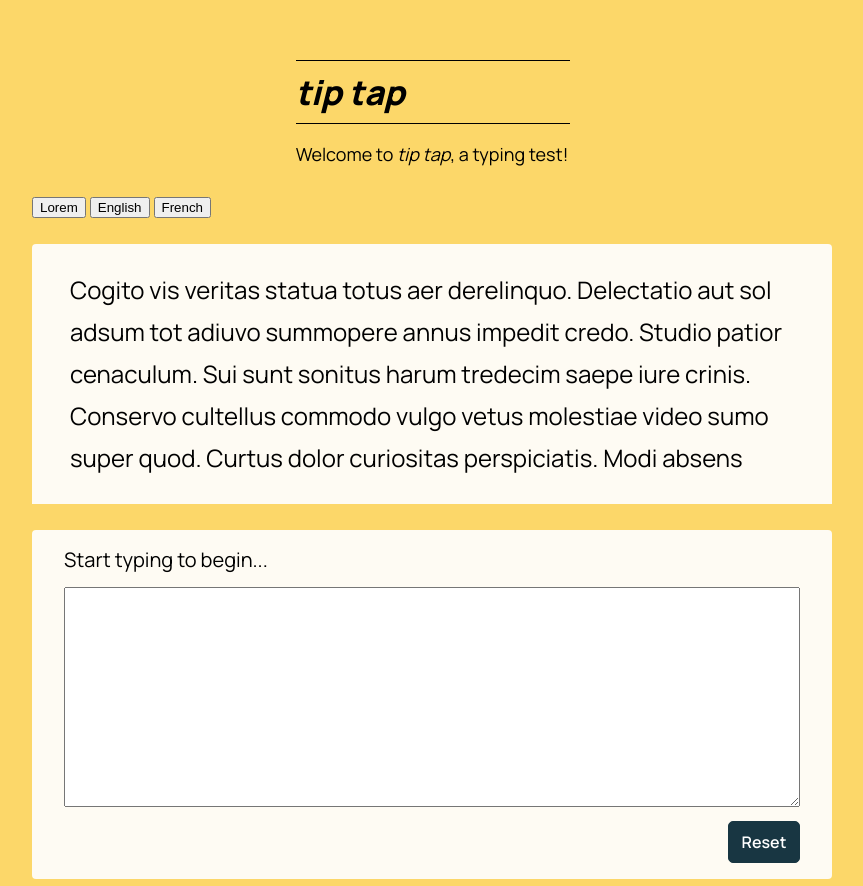
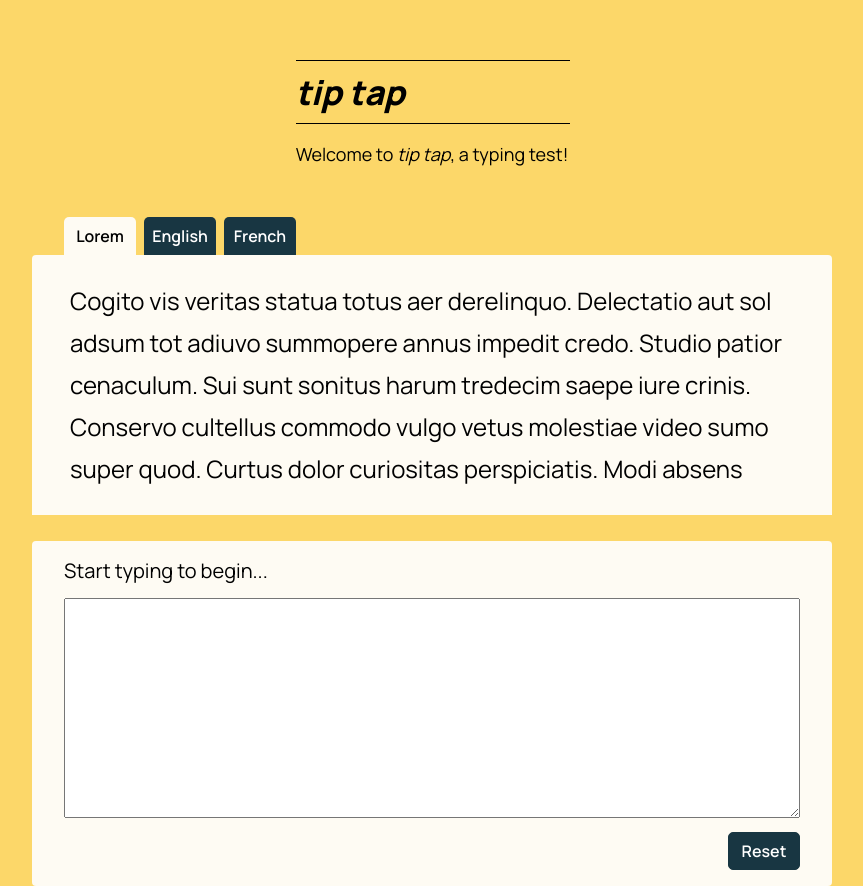
Before and after one commit to Asterids/tiptap, a SvelteKit app: page / in a window 1280 px wide. Shown: the whole page, without its empty margins (208-1071 px from the left). Built offline with nearby package versions, Linux system fonts and the light colour scheme.

Commit message:
make lang select buttons into tabs, improve structure & styling

```diff
--- a/src/routes/TypingTest/Input.svelte
+++ b/src/routes/TypingTest/Input.svelte
@@ -2,13 +2,13 @@
   import { inputText } from "./store";
 </script>
 
-<div class="input-container">
+<section class="input-container">
   <form class="input-box">
     <label for="type-here">Start typing to begin...</label>
     <textarea id="type-here" rows="10" cols="19" bind:value={$inputText} />
     <button on:click={() => inputText.set('')}>Reset</button>
   </form>
-</div>
+</section>
 
 <style>
   .input-container {
@@ -44,20 +44,6 @@
   }
 
   button {
-    width: 72px;
-    height: 42px;
     align-self: flex-end;
-    font-size: 16px;
-    background-color: #183642;
-    border: 1px solid #183642;
-    border-radius: 5px;
-    font-family: Manrope;
-    font-weight: 600;
-    color: #fff;
-  }
-
-  button:hover {
-    background-color: #c1e4ff;
-    color: #000;
   }
 </style>
--- a/src/routes/TypingTest/SampleText.svelte
+++ b/src/routes/TypingTest/SampleText.svelte
@@ -6,27 +6,51 @@
     selectedLang.set(lang);
     sampleText.set(generateSampleText(lang));
   }
+
+  let isSelected = (selectedLang: string, lang: string) => {
+    return $selectedLang === lang ? 'selected' : '';
+  }
 </script>
 
-<div>
+<section class="sample-text">
   <div class="lang-selection">
-    <button class="lang-selection-tab" on:click={() => handleSelectTab('lorem')} value="lorem" name="lorem">Lorem</button>
-    <button class="lang-selection-tab" on:click={() => handleSelectTab('english')} value="english" name="english">English</button>
-    <button class="lang-selection-tab" on:click={() => handleSelectTab('french')} value="french" name="french">French</button>
+    <button class="lang-selection-tab {isSelected($selectedLang, 'lorem')}" on:click={() => handleSelectTab('lorem')} value="lorem" name="lorem">Lorem</button>
+    <button class="lang-selection-tab {isSelected($selectedLang, 'english')}" on:click={() => handleSelectTab('english')} value="english" name="english">English</button>
+    <button class="lang-selection-tab {isSelected($selectedLang, 'french')}" on:click={() => handleSelectTab('french')} value="french" name="french">French</button>
   </div>
   <div class="text-block">
     <p>{$sampleText}</p>
   </div>
-</div>
+</section>
 
 <style>
+  .sample-text {
+    margin: 26px 0;
+  }
+
+  .lang-selection {
+    display: flex;
+    justify-content: flex-start;
+    padding-left: 28px;
+  }
+
+  button {
+    margin: 0 4px;
+    border-radius: 5px 5px 0 0;
+    border: none;
+  }
+
+  .selected {
+    background-color: #fefbf3;
+    color: #000;
+  }
+
   .text-block {
     display: flex;
     width: 100%;
     height: 260px;
     border-radius: 4px;
     background-color: #fefbf3;
-    margin: 26px 0;
   }
 
   p {
--- a/src/routes/TypingTest/TypingTest.svelte
+++ b/src/routes/TypingTest/TypingTest.svelte
@@ -3,10 +3,10 @@
   import SampleText from "./SampleText.svelte";
 </script>
 
-<div class="content">
+<section class="content">
   <SampleText />
   <Input />
-</div>
+</section>
 
 <style>
   .content {
--- a/src/routes/styles.css
+++ b/src/routes/styles.css
@@ -16,3 +16,20 @@ p {
 p {
 	line-height: 1.75;
 }
+
+button {
+  width: 72px;
+  height: 38px;
+  font-size: 16px;
+  background-color: #183642;
+  border: 1px solid #183642;
+  border-radius: 5px;
+  font-family: Manrope;
+  font-weight: 600;
+  color: #fff;
+}
+
+button:hover {
+  background-color: #c1e4ff;
+  color: #000;
+}
```
